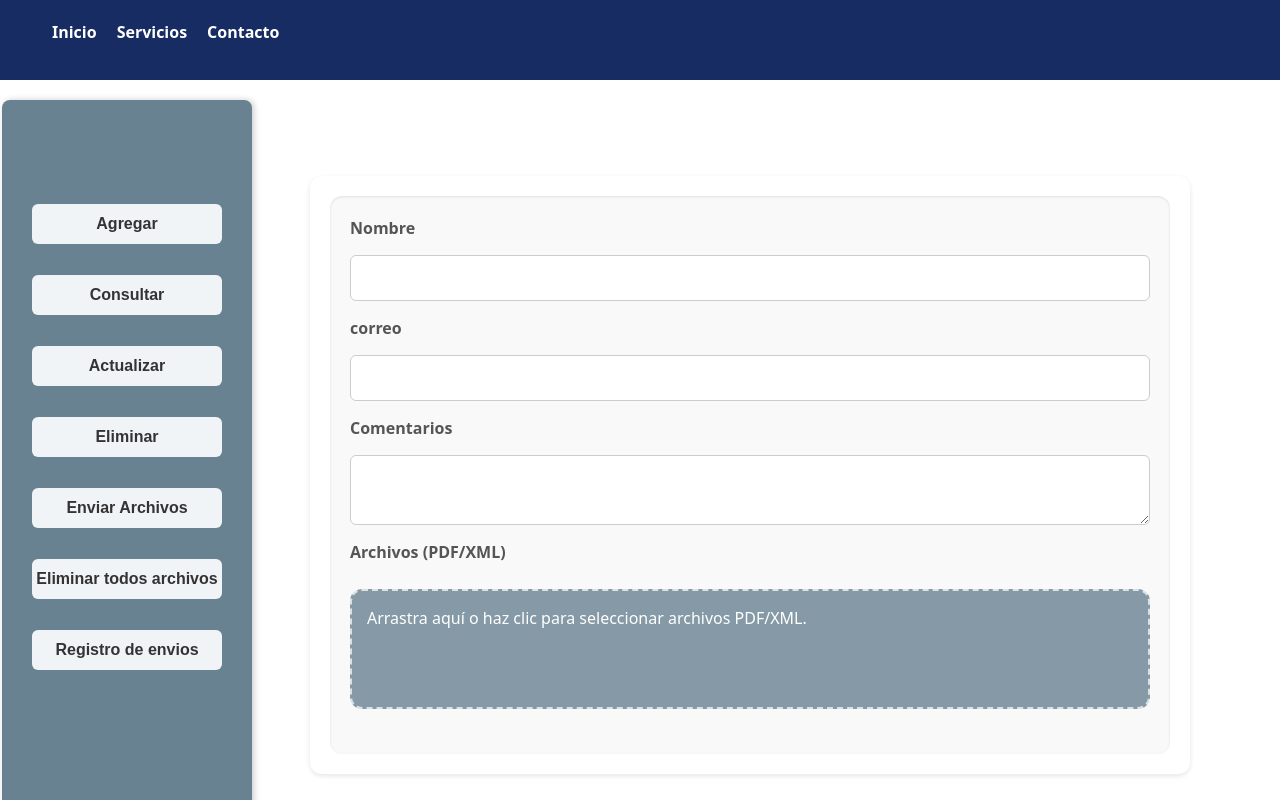
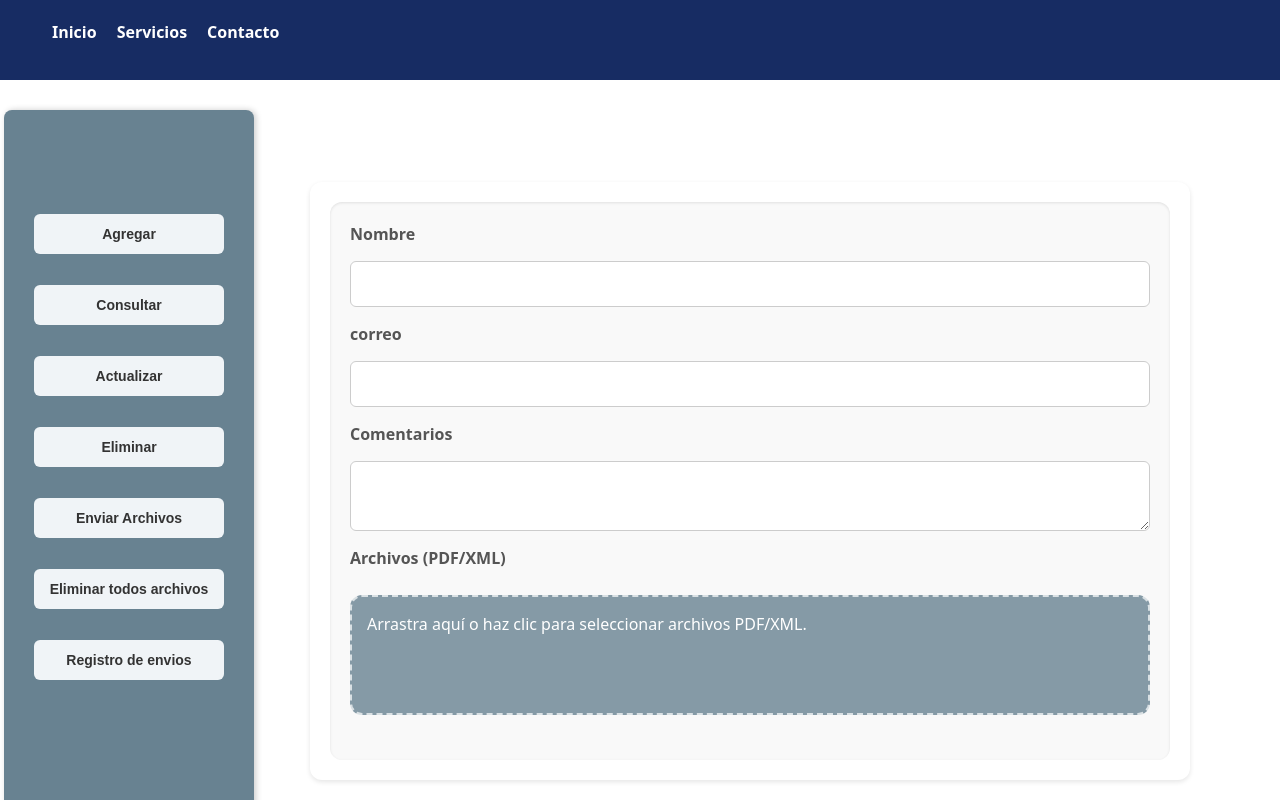
Before and after one commit to DanielCardenas199602/Proyecto_appCrud, a website: page public/index.html in a window 1280 px wide. Shown: the top 800 px of the page. Drawn offline with nearby package versions, Linux system fonts and the light colour scheme.

Commit message:
modal fix registro5

```diff
--- a/public/app.css
+++ b/public/app.css
@@ -48,7 +48,7 @@ header {
     border-radius: 12px;
     box-shadow: 0 2px 5px rgba(0, 0, 0, 0.1);
     position: relative;
-    top: 76px;
+    top: 82px;
     left: 28px;
 }
 
@@ -95,8 +95,8 @@ textarea {
     align-items: center;
     /* centra horizontalmente */
     position: absolute;
-    top: 100px;
-    left: 2px;
+    top: 110px;
+    left: 4px;
     width: 250px;
     min-height: 728px;
     /* un poco más compacta */
@@ -134,6 +134,7 @@ textarea {
     color: #333;
     font-family: Arial, Helvetica, sans-serif;
     font-weight: bold;
+    font-size: 14px;
     cursor: pointer;
     transition: background-color 0.3s ease;
 }
```
